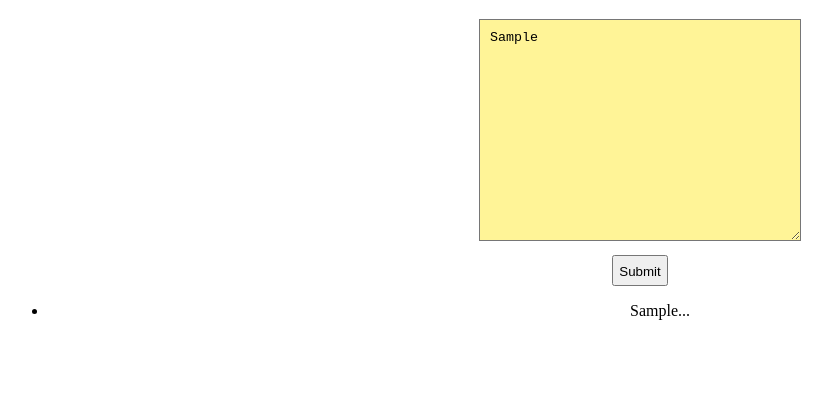
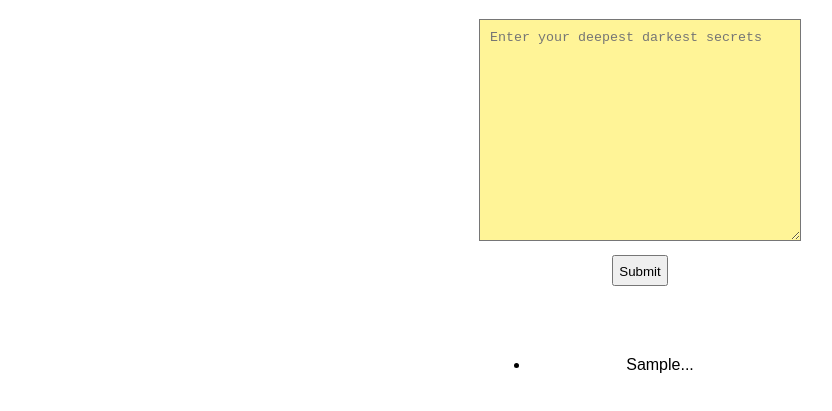
Before and after one commit to felixjtdb/Notes-Javascript, a plain HTML site: page index.html in a window 1280 px wide. Both pictures are taken after typing "Sample" into the empty fields and a click on the button "Submit". Shown: the part 79-490 px from the top of the page, without its empty margins (0-832 px from the left). Drawn offline with Linux system fonts and the light colour scheme.

Commit message:
final commit

```diff
--- a/index.html
+++ b/index.html
@@ -11,7 +11,7 @@
   <textarea type="text" id="textbox" placeholder="Enter your deepest darkest secrets"></textarea>
   <br><button id="submit" type="button">Submit</button>
 
-  <div id="notes_list"></div>
+  <br><div id="notes_list"></div>
 
   <script src="./src/note.js"></script>
   <script src="./src/notJQuery.js"></script>
--- a/src/notJQuery.js
+++ b/src/notJQuery.js
@@ -3,5 +3,5 @@ var textarea = document.getElementById('textbox')
 
 submit.addEventListener('click', function() {
   App.addnote(document.getElementById('textbox').value);
-  textarea.value("");
+  textarea.value = "";
 })
--- a/stylesheet.css
+++ b/stylesheet.css
@@ -21,3 +21,13 @@ button {
   text-align: center;
   font-family: fantasy;
 }
+
+#notes_list {
+  margin: auto;
+  margin-top: 70px;
+  width: 300px;
+}
+
+li {
+  font-family: fantasy;
+}
```
